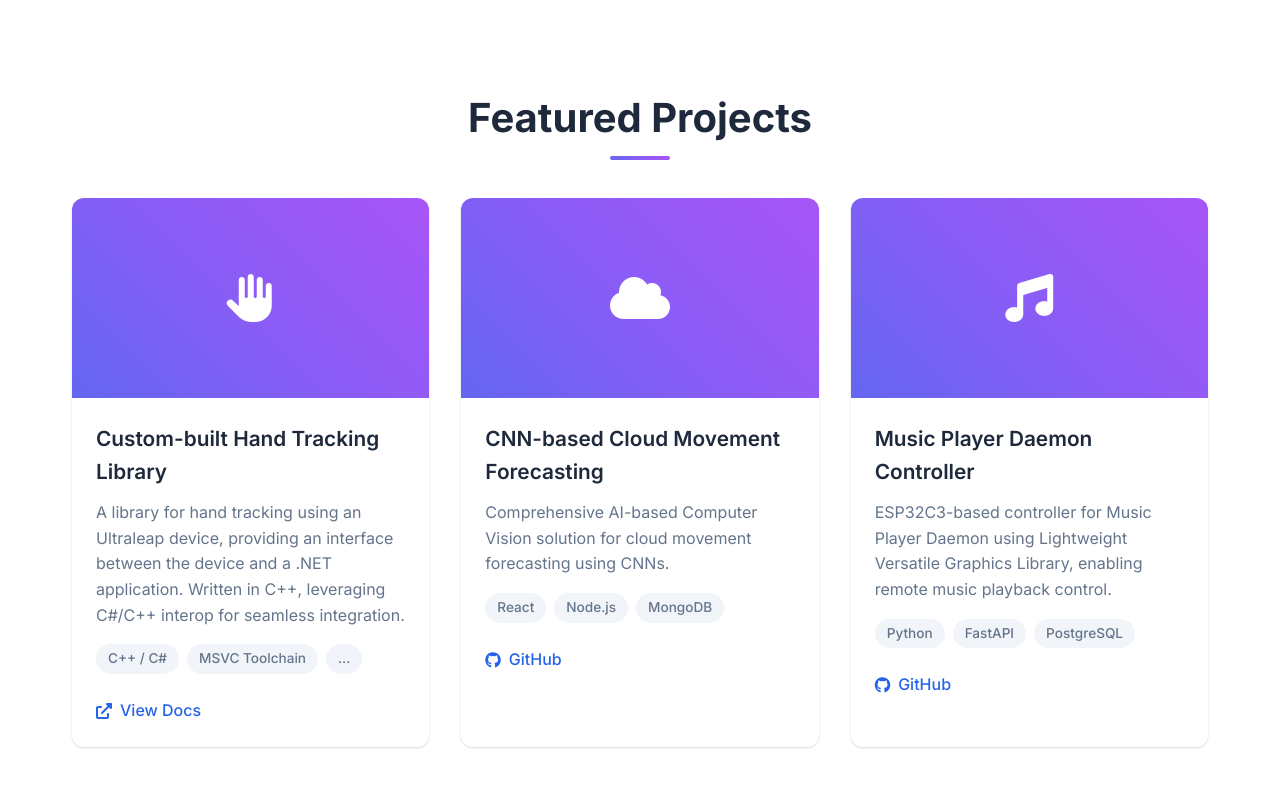
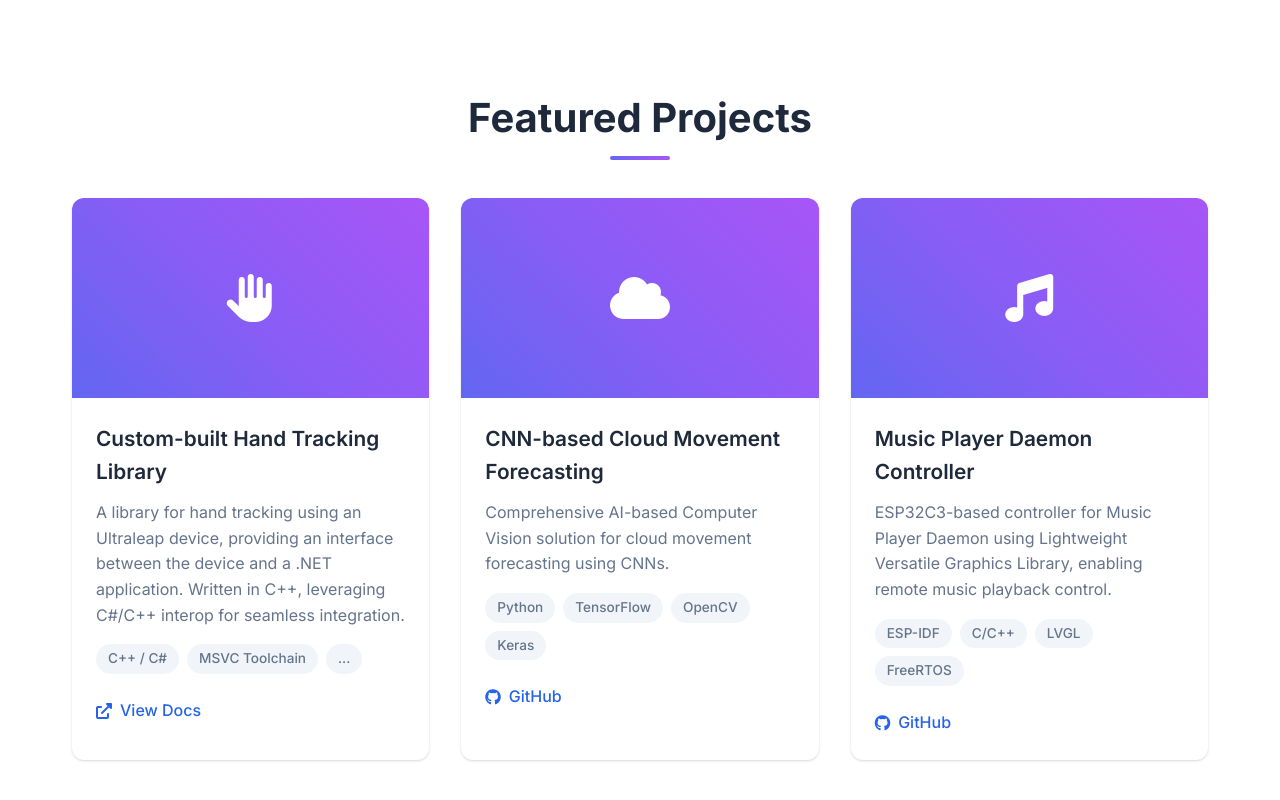
Before and after one commit to samuel-koob/samuel-koob.github.io, a plain HTML site: page index.html in a window 1280 px wide. Shown: the part 1928-2728 px from the top of the page. Drawn offline with Linux system fonts and the light colour scheme.

Commit message:
stacking text fix?

```diff
--- a/index.html
+++ b/index.html
@@ -9,8 +9,31 @@
     <link rel="stylesheet" href="styles.css">
     <link href="https://fonts.googleapis.com/css2?family=Inter:wght@300;400;500;600;700&display=swap" rel="stylesheet">
     <link rel="stylesheet" href="https://cdnjs.cloudflare.com/ajax/libs/font-awesome/6.0.0/css/all.min.css">
+    <style>
+        /* Prevent layout shift during translation loading */
+        .content-loading {
+            opacity: 0;
+            transition: opacity 0.3s ease-in-out;
+        }
+        .content-loaded {
+            opacity: 1;
+        }
+        /* Ensure minimum heights to prevent jumping */
+        [data-translate] {
+            min-height: 1.2em;
+        }
+        .hero-title {
+            min-height: 2.5em;
+        }
+        .hero-subtitle {
+            min-height: 1.8em;
+        }
+        .hero-description {
+            min-height: 3em;
+        }
+    </style>
 </head>
-<body>
+<body class="content-loading">
     <!-- No JavaScript Warning -->
     <noscript>
         <div id="noscript-warning" style="
@@ -175,9 +198,10 @@
                         <h3 data-translate="projects.items.1.name">Loading...</h3>
                         <p data-translate="projects.items.1.description">Loading....</p>
                         <div class="project-tech">
-                            <span class="tech-tag">React</span>
-                            <span class="tech-tag">Node.js</span>
-                            <span class="tech-tag">MongoDB</span>
+                            <span class="tech-tag">Python</span>
+                            <span class="tech-tag">TensorFlow</span>
+                            <span class="tech-tag">OpenCV</span>
+                            <span class="tech-tag">Keras</span>
                         </div>
                         <div class="project-links">
                             <a href="https://github.com/sam-k0/cloud-forecasting-cnn" class="project-link">
@@ -194,9 +218,10 @@
                         <h3 data-translate="projects.items.2.name">Loading...</h3>
                         <p data-translate="projects.items.2.description">Loading...</p>
                         <div class="project-tech">
-                            <span class="tech-tag">Python</span>
-                            <span class="tech-tag">FastAPI</span>
-                            <span class="tech-tag">PostgreSQL</span>
+                            <span class="tech-tag">ESP-IDF</span>
+                            <span class="tech-tag">C/C++</span>
+                            <span class="tech-tag">LVGL</span>
+                            <span class="tech-tag">FreeRTOS</span>
                         </div>
                         <div class="project-links">
                             <a href="https://github.com/sam-k0/ESP32C3-MPD-GUI" class="project-link">
--- a/script.js
+++ b/script.js
@@ -75,7 +75,7 @@ function updateExperienceSection(lang) {
 
 // Initialize language system
 async function initLanguageSystem() {
-    // Load both language files
+    // Load all translations
     translations.en = await loadTranslations('en');
     translations.de = await loadTranslations('de');
 
@@ -87,6 +87,10 @@ async function initLanguageSystem() {
 
     // Update active language button
     updateLanguageButtons();
+
+    // Remove loading class and show content
+    document.body.classList.remove('content-loading');
+    document.body.classList.add('content-loaded');
 
     // Add event listeners to language buttons
     const langButtons = document.querySelectorAll('.lang-btn');
```
